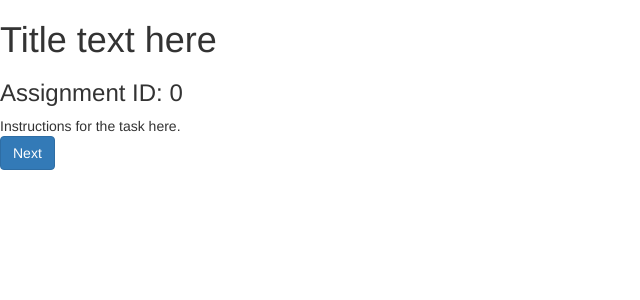
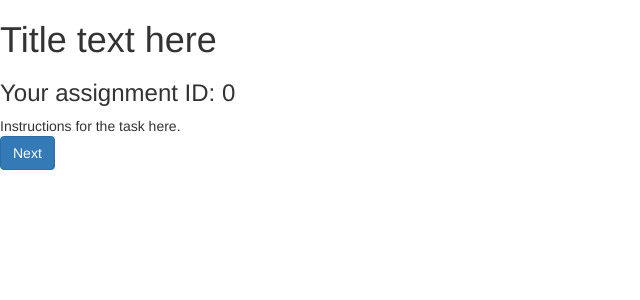
Before and after one commit to divya-gopinath/equirect_localization_mturk, a Flask app: page / in a window 1280 px wide. Shown: the top 300 px of the page, without its empty margins (0-640 px from the left). Run offline with Flask 2, Linux system fonts and the light colour scheme; some libraries are stand-ins or nearby versions.

Commit message:
Attempt to read assignmentId better

```diff
--- a/static/script.js
+++ b/static/script.js
@@ -9,7 +9,7 @@ $( document ).ready(function() {
 
   $( "#finishBtn" ).click(function() {
     $("#localizedSourcesForm").val(JSON.stringify(localizedSources));
-    $("#assignmentIdForm").val(assignmentId);
+    $("#assignmentIdForm").val($("#assignmentId").text());
     $( "#submit_form" ).submit();
   });
 
--- a/templates/intro.html
+++ b/templates/intro.html
@@ -7,7 +7,7 @@
 </head>
 <body>
   <h1> Title text here </h1>
-  <h3> Assignment ID: {{ value }} </h3>
+  <h3> Your assignment ID: <span id="assignmentId">{{ value }}</span> </h3>
   Instructions for the task here.
   <form action="/continue" method="post">
     <button class='btn btn-primary' type="submit"> Next </button>
```
